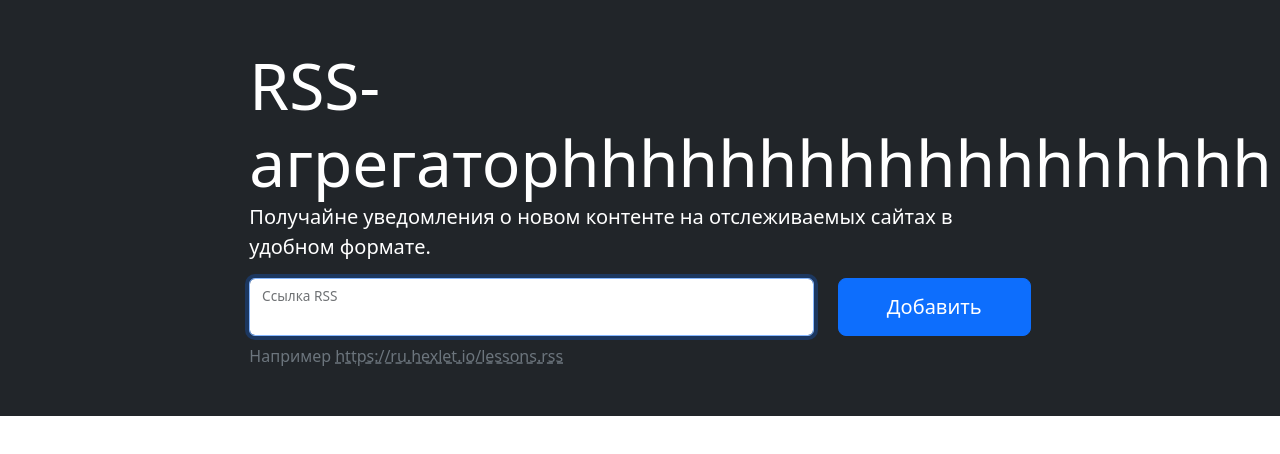
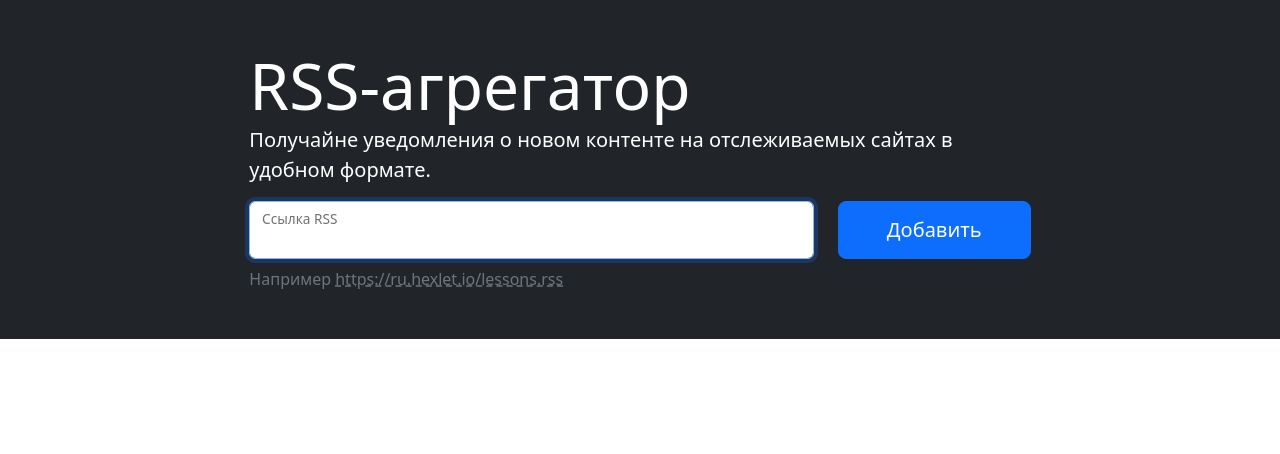
Before and after one commit to Artem-Perminov/frontend-project-11, a website built with webpack: page index.html in a window 1280 px wide. Shown: the top 454 px of the page. Built offline with nearby package versions, Linux system fonts and the light colour scheme.

Commit message:
refactoring

```diff
--- a/index.html
+++ b/index.html
@@ -51,7 +51,7 @@
     <section class="container-fluid bg-dark p-5">
         <div class="row">
             <div class="col-md-10 col-lg-8 mx-auto text-white">
-                <h1 class="display-3 mb-0">RSS-агрегаторhhhhhhhhhhhhhhhhhh</h1>
+                <h1 class="display-3 mb-0">RSS-агрегатор</h1>
                 <p class="lead">
                     Получайне уведомления о новом контенте на отслеживаемых сайтах в
                     удобном формате.
```
Also changed, not shown: README.md.
